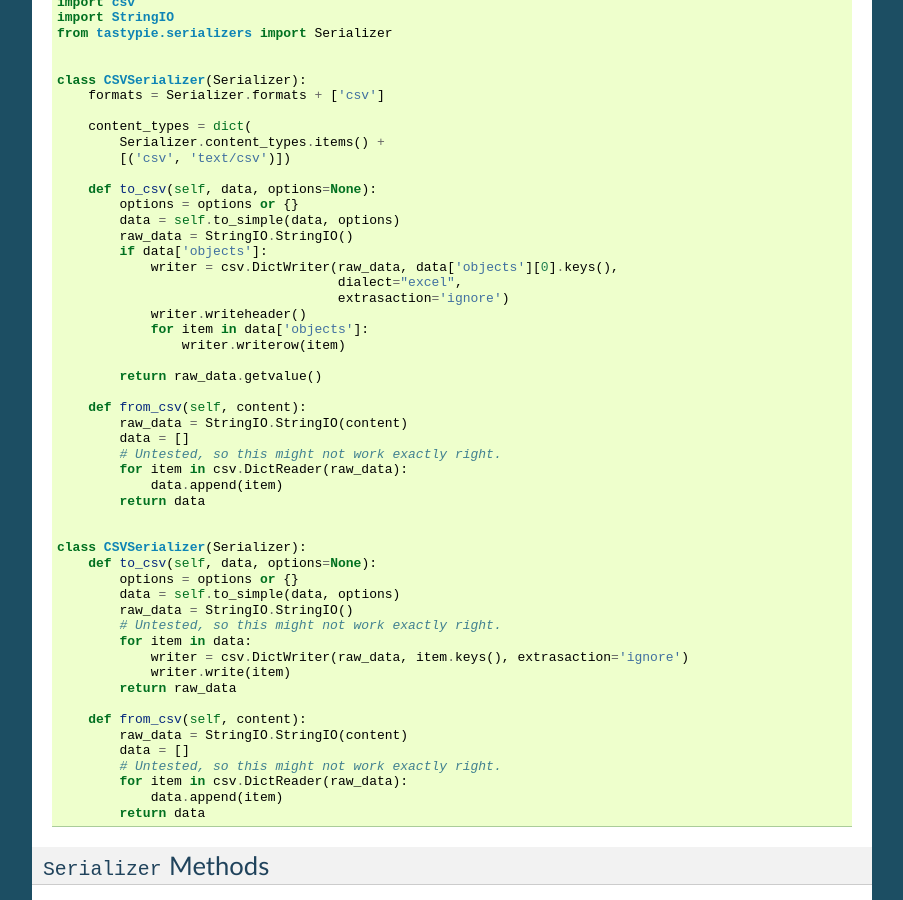
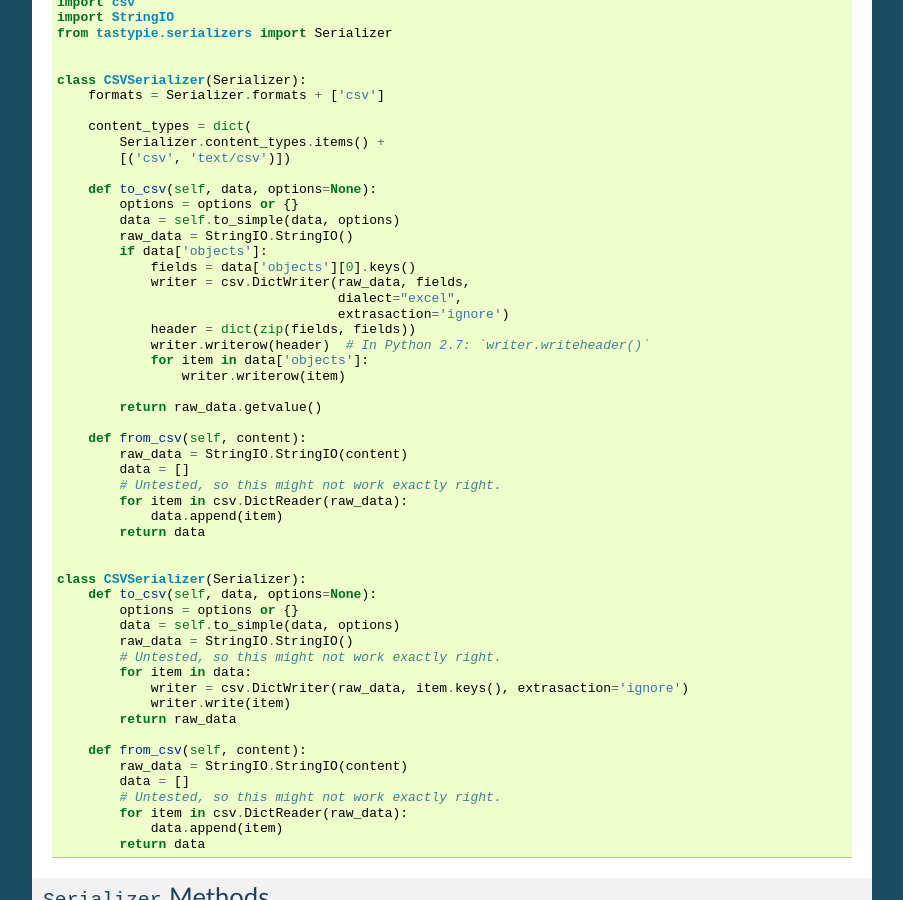
Before and after one commit to django-tastypie/django-tastypie, a Sphinx documentation site: the page built from docs/serialization.rst, in a window 1280 px wide and 900 px high, scrolled down 1625 px. Shown: the whole window, without its empty margins (198-1101 px from the left). Built offline with Sphinx 7.4.7, drawn with Linux system fonts in a browser that asks for light colours.

Commit message:
Removed py2.7-only usage from CSV example.
`DictWriter.writeheader()` was introduced in Python 2.7 (thanks, @phoebebright). I've adjusted the example to use more ecumenical methods.

```diff
--- a/docs/serialization.rst
+++ b/docs/serialization.rst
@@ -113,10 +113,12 @@ like::
             data = self.to_simple(data, options)
             raw_data = StringIO.StringIO()
             if data['objects']:
-                writer = csv.DictWriter(raw_data, data['objects'][0].keys(),
+                fields = data['objects'][0].keys()
+                writer = csv.DictWriter(raw_data, fields,
                                         dialect="excel",
                                         extrasaction='ignore')
-                writer.writeheader()
+                header = dict(zip(fields, fields))
+                writer.writerow(header)  # In Python 2.7: `writer.writeheader()`
                 for item in data['objects']:
                     writer.writerow(item)
 
```
